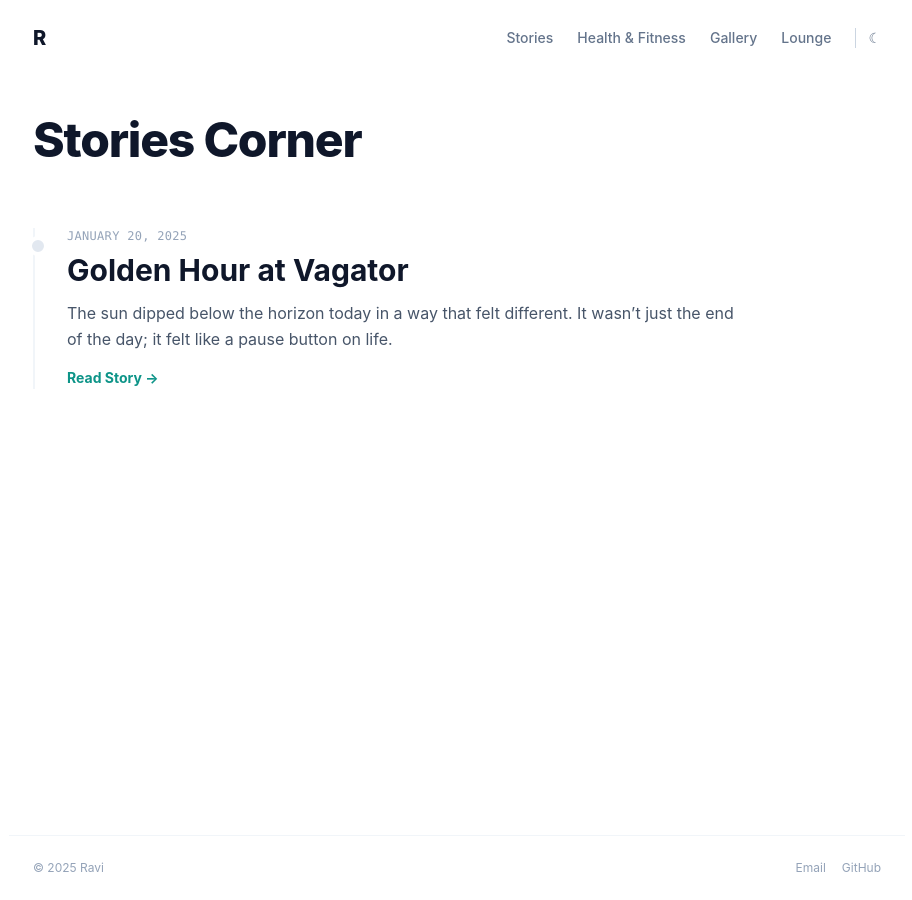
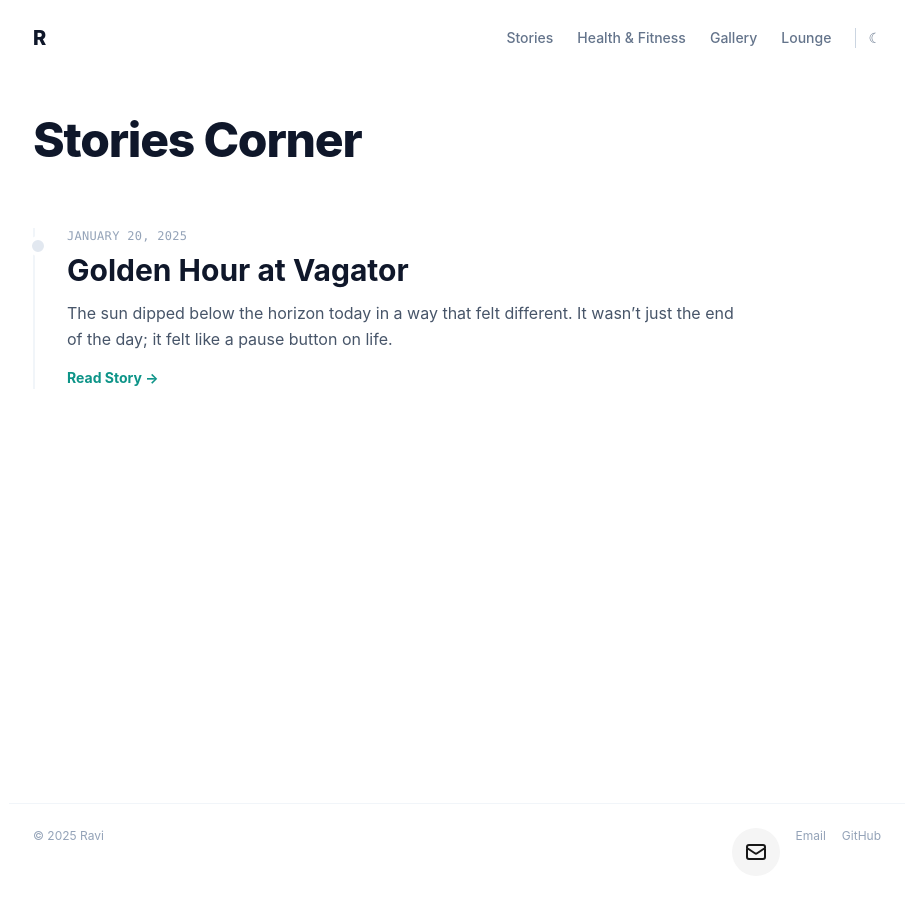
Before and after one commit to diaryofravi/me, a Jekyll site: the page built from stories.html, in a window 1280 px wide. Shown: the whole page, without its empty margins (183-1095 px from the left). Built offline with Jekyll 4.4.1, drawn with Linux system fonts in a browser that asks for light colours; nearby versions of some CDN libraries.

Commit message:
Update default.html

```diff
--- a/_layouts/default.html
+++ b/_layouts/default.html
@@ -39,6 +39,9 @@
   <footer class="w-full max-w-4xl mx-auto p-6 border-t border-slate-100 dark:border-slate-900 text-xs text-slate-400 flex justify-between">
     <p>&copy; {{ "now" | date: "%Y" }} Ravi</p>
     <div class="flex gap-4">
+      <a href="mailto:{{ site.email }}" class="p-3 rounded-full bg-neutral-100 dark:bg-neutral-800 text-neutral-900 dark:text-white hover:bg-black dark:hover:bg-white hover:text-white dark:hover:text-black transition duration-300" title="Email">
+        <svg class="w-6 h-6" fill="none" stroke="currentColor" viewBox="0 0 24 24"><path stroke-linecap="round" stroke-linejoin="round" stroke-width="2" d="M3 8l7.89 5.26a2 2 0 002.22 0L21 8M5 19h14a2 2 0 002-2V7a2 2 0 00-2-2H5a2 2 0 00-2 2v10a2 2 0 002 2z"/></svg>
+      </a>
       <a href="mailto:{{ site.email }}" class="hover:text-teal-500">Email</a>
       <a href="#" class="hover:text-teal-500">GitHub</a>
     </div>
```
